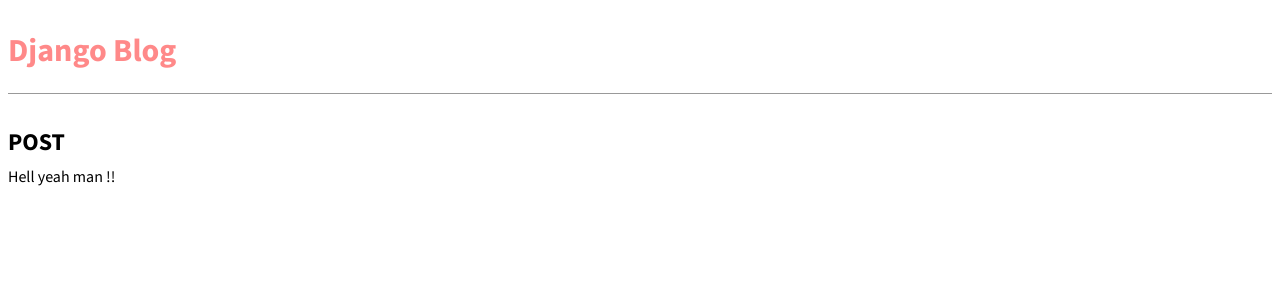
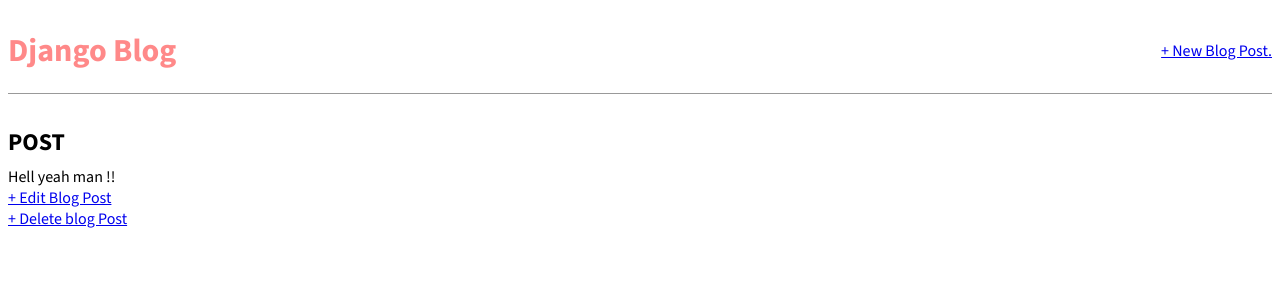
Before and after one commit to Quartz1605/Blogs, a Django app: page /post/1/ in a window 1280 px wide. Shown: the top 300 px of the page. Run offline with Django 5.2, Linux system fonts and the light colour scheme; data comes from the database, SQL or seed files in the repository; both versions use the stored data as it was after the commit.

Commit message:
Learnt Views and added them

```diff
--- a/blog/urls.py
+++ b/blog/urls.py
@@ -1,7 +1,16 @@
 from django.urls import path
-from .views import post_list,post_detail
+#from .views import post_list,post_detail
+from .views import BlogDetailView,BlogListView,BlogCreateView,BlogUpdateView,BlogDeleteView
 
 urlpatterns = [
-  path("",post_list,name="home"),
-  path("post/<int:pk>/",post_detail,name="post_detail")
+  #path("",post_list,name="home"),
+  #path("post/<int:pk>/",post_detail,name="post_detail")
+
+  path("",BlogListView.as_view(),name="home"),
+  path("post/<int:pk>/",BlogDetailView.as_view(),name="post_detail"),
+  path("post/new/",BlogCreateView.as_view(),name="post_new"),
+  path("post/<int:pk>/edit/",BlogUpdateView.as_view(),name="post_edit"),
+  path("post/<int:pk>/delete/",BlogDeleteView.as_view(),name="post_delete")
+
+
 ]
--- a/blog/views.py
+++ b/blog/views.py
@@ -1,14 +1,43 @@
 from django.shortcuts import render,get_object_or_404
 from .models import Post
+from django.views.generic import ListView,DetailView,CreateView,UpdateView,DeleteView
+from django.urls import reverse_lazy
 
 # Create your views here.
 
-def post_list(request):
-  posts = Post.objects.all()
+#def post_list(request):
+  #posts = Post.objects.all()
 
-  return render(request,"home.html",context={"posts" : posts})
+  #return render(request,"home.html",context={"posts" : posts})
 
-def post_detail(request,pk):
-  post = get_object_or_404(Post,pk=pk)
+#def post_detail(request,pk):
+  #post = get_object_or_404(Post,pk=pk)
 
-  return render(request,"post_detail.html",context={"post" : post})
+  #return render(request,"post_detail.html",context={"post" : post})
+
+## Shifting to generic class based views.
+
+class BlogListView(ListView):
+  model = Post
+  template_name = "home.html"
+  #context_object_name = "posts"  if you don't want to use <model>_list as a context ref which is default.
+
+class BlogDetailView(DetailView):
+  model = Post
+  template_name = "post_detail.html"
+  #context ref in this case is <model> only so no need to change.
+
+class BlogCreateView(CreateView):
+  model = Post
+  template_name = "post_new.html"
+  fields = ["title","author","body"]
+
+class BlogUpdateView(UpdateView):
+  model = Post
+  template_name = "post_edit.html"
+  fields = ["title","body"]
+
+class BlogDeleteView(DeleteView):
+  model = Post
+  template_name = "post_delete.html"
+  success_url = reverse_lazy("home")
--- a/templates/base.html
+++ b/templates/base.html
@@ -3,23 +3,37 @@
 
 <!DOCTYPE html>
 <html lang="en">
+
 <head>
   <meta charset="UTF-8">
   <meta name="viewport" content="width=device-width, initial-scale=1.0">
   <title>Django Blog</title>
   <link rel="preconnect" href="https://fonts.googleapis.com">
   <link rel="preconnect" href="https://fonts.gstatic.com" crossorigin>
-  <link href="https://fonts.googleapis.com/css2?family=Source+Sans+3:ital,wght@0,200..900;1,200..900&display=swap" rel="stylesheet">
+  <link href="https://fonts.googleapis.com/css2?family=Source+Sans+3:ital,wght@0,200..900;1,200..900&display=swap"
+    rel="stylesheet">
   <link rel="stylesheet" href="static/css/base.css">
 </head>
+
 <body>
-  <header>
-    <h1><a href="{% url 'home' %}">Django Blog</a></h1>
-  </header>
   <div>
-    {% block content %}
-    {% endblock content %}
+
+    <header>
+      <div class="nav-left">
+        <h1><a href="{% url 'home' %}">Django Blog</a></h1>
+      </div>
+      <div class="nav-right">
+        <a href="{% url 'post_new' %}">+ New Blog Post.</a>
+      </div>
+
+    </header>
+
+    <div>
+      {% block content %}
+      {% endblock content %}
+    </div>
   </div>
 
 </body>
+
 </html>
--- a/templates/home.html
+++ b/templates/home.html
@@ -2,7 +2,7 @@
 
 {% block content %}
 
-{% for post in posts %}
+{% for post in post_list %}
 <div class="post-entry">
   <h2><a href={{post.get_absolute_url}}>{{post.title}}</a></h2>
   <p>Author : {{post.author}}</p>
--- a/templates/post_detail.html
+++ b/templates/post_detail.html
@@ -4,5 +4,7 @@
 <div class="post-entry">
   <h2>{{post.title}}</h2>
   <p>{{post.body}}</p>
+  <a href="{{post.get_absolute_url}}edit">+ Edit Blog Post</a>
+  <p><a href="{{post.get_absolute_url}}delete">+ Delete blog Post</a></p>
 </div>
 {% endblock %}
```
Also changed, not shown: blog/tests.py (+24 -0 lines), templates/post_delete.html (added, +13 -0 lines), templates/post_edit.html (added, +12 -0 lines), templates/post_new.html (added, +12 -0 lines), db.sqlite3, static/css/base.css (line endings or trailing spaces), 1 other file.
